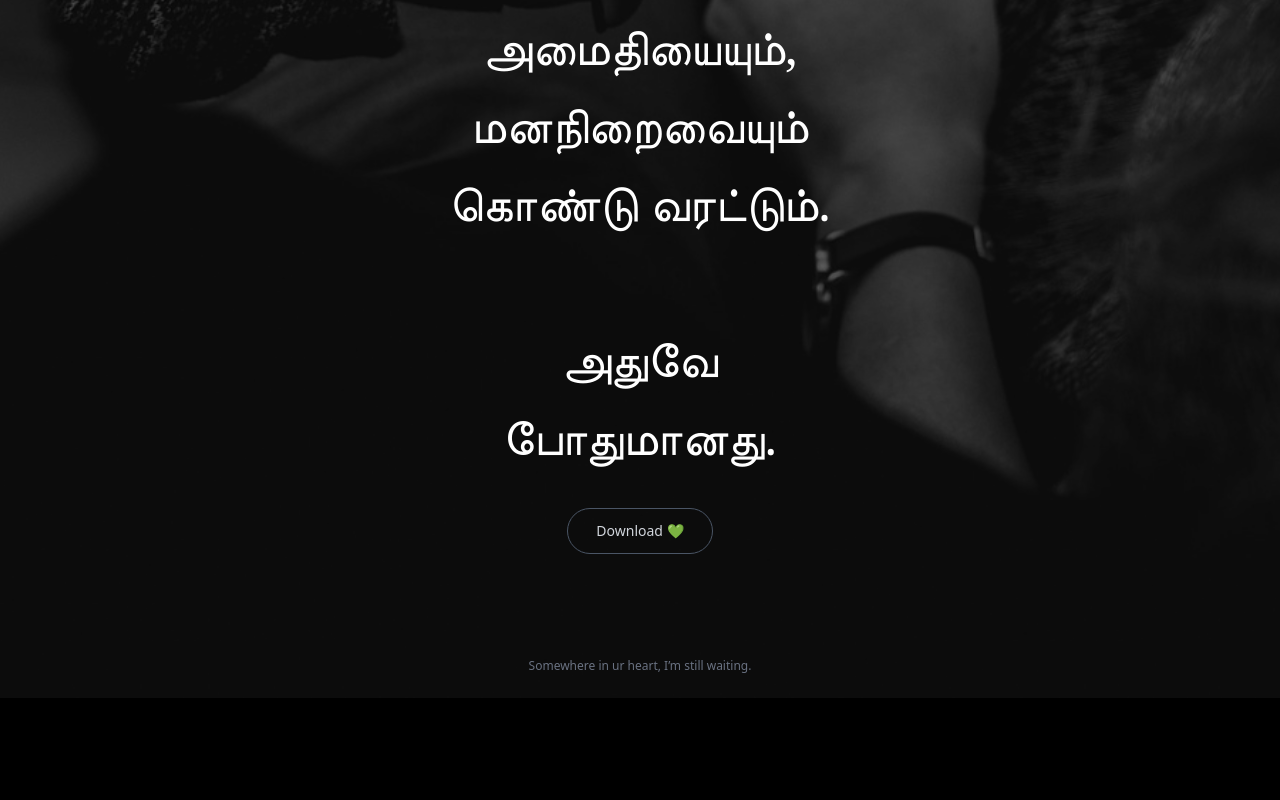
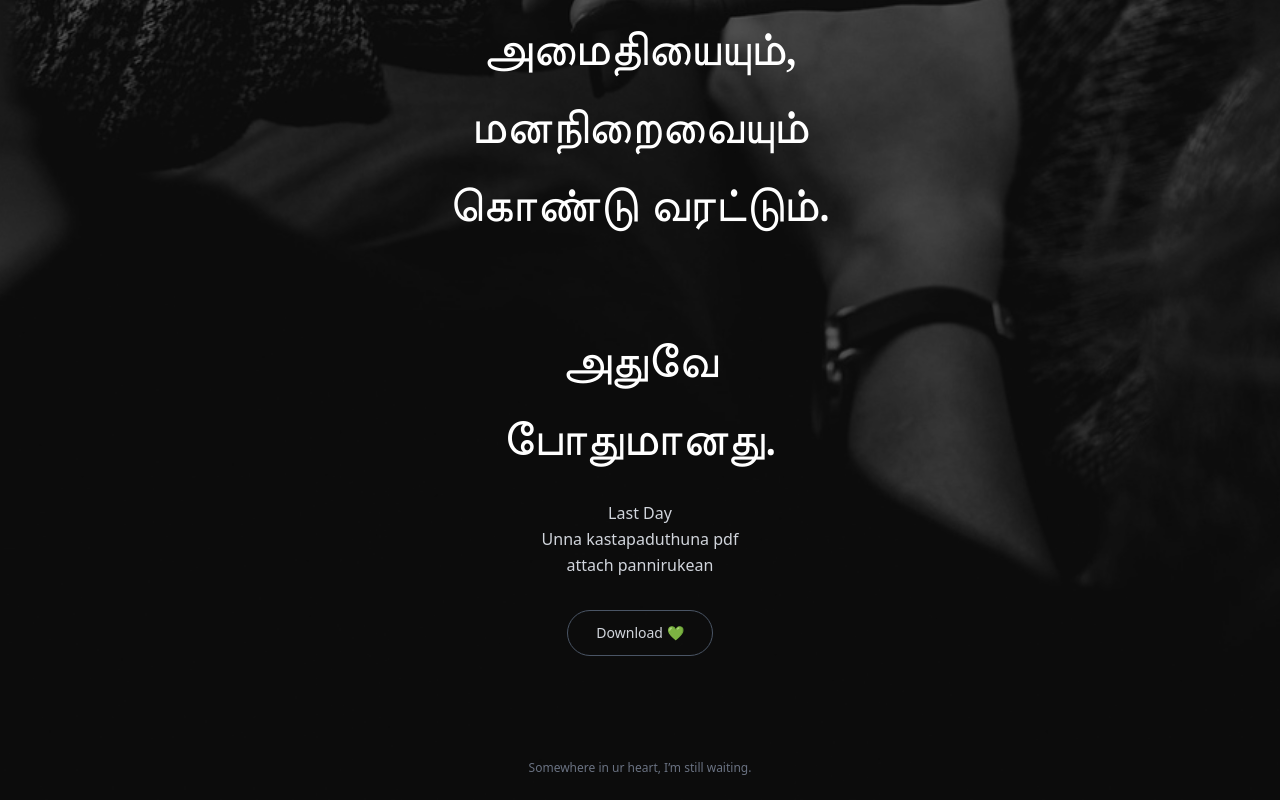
Before and after one commit to Hari2302/Loveable, a React (Vite) app: page / in a window 1280 px wide. Shown: the part 1122-1922 px from the top of the page. Before the commit the page ends 1820 px from the top, so only its background shows below. Built offline with nearby package versions, Linux system fonts and the light colour scheme.

Commit message:
Final prsi

```diff
--- a/src/components/AboutMe.jsx
+++ b/src/components/AboutMe.jsx
@@ -28,7 +28,13 @@ export default function AboutMe() {
           <br />
           போதுமானது.
         </p>
-
+         <p className="mt-6 text-xs sm:text-base font-light leading-relaxed text-gray-300">
+          Last Day
+          <br />
+          Unna kastapaduthuna pdf
+          <br />
+          attach pannirukean
+        </p>
         {/* PDF Download */}
         <a
           href="/Love.pdf"
```
